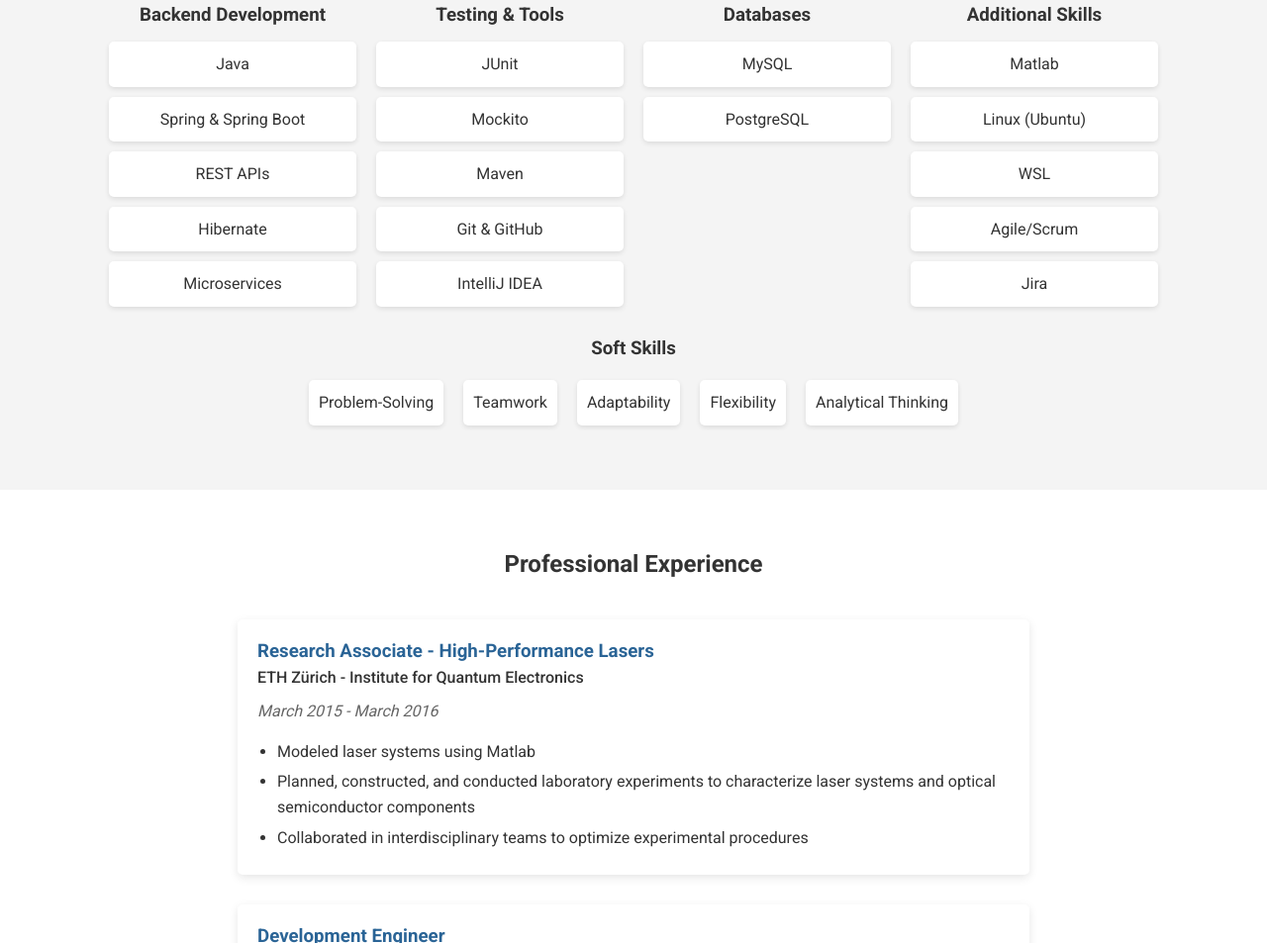
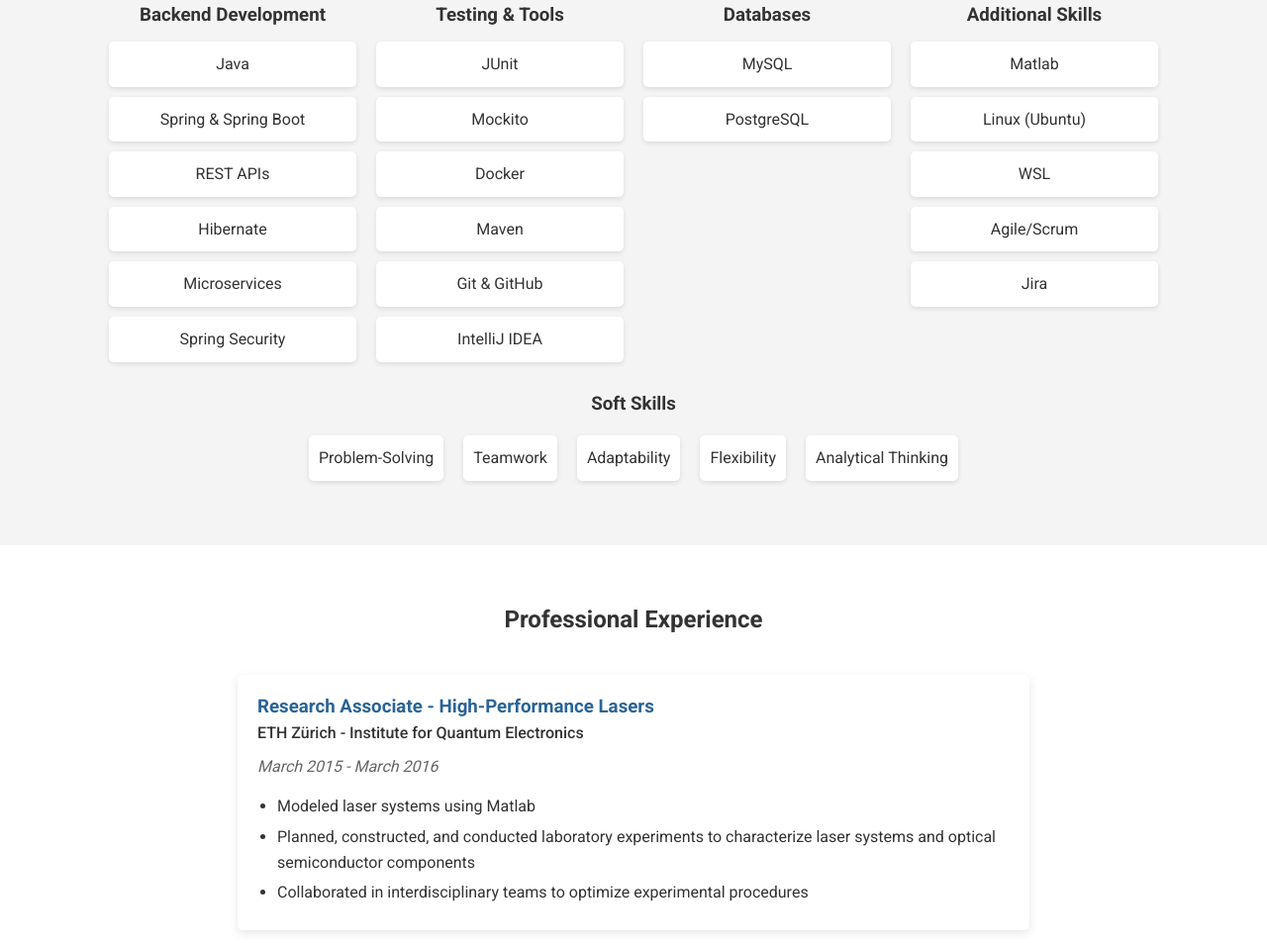
Before and after one commit to MichaelJGKopp/MichaelJGKopp.github.io, a plain HTML site: page index.html in a window 1280 px wide. Shown: the part 1415-2368 px from the top of the page at 99% size. Drawn offline with Linux system fonts and the light colour scheme.

Commit message:
add docker and spring security skills

```diff
--- a/index.html
+++ b/index.html
@@ -63,6 +63,7 @@
                         <li>REST APIs</li>
                         <li>Hibernate</li>
                         <li>Microservices</li>
+                        <li>Spring Security</li>
                     </ul>
                 </div>
                 <div class="skill-category">
@@ -70,6 +71,7 @@
                     <ul class="skill-list">
                         <li>JUnit</li>
                         <li>Mockito</li>
+                        <li>Docker</li>
                         <li>Maven</li>
                         <li>Git & GitHub</li>
                         <li>IntelliJ IDEA</li>
```
